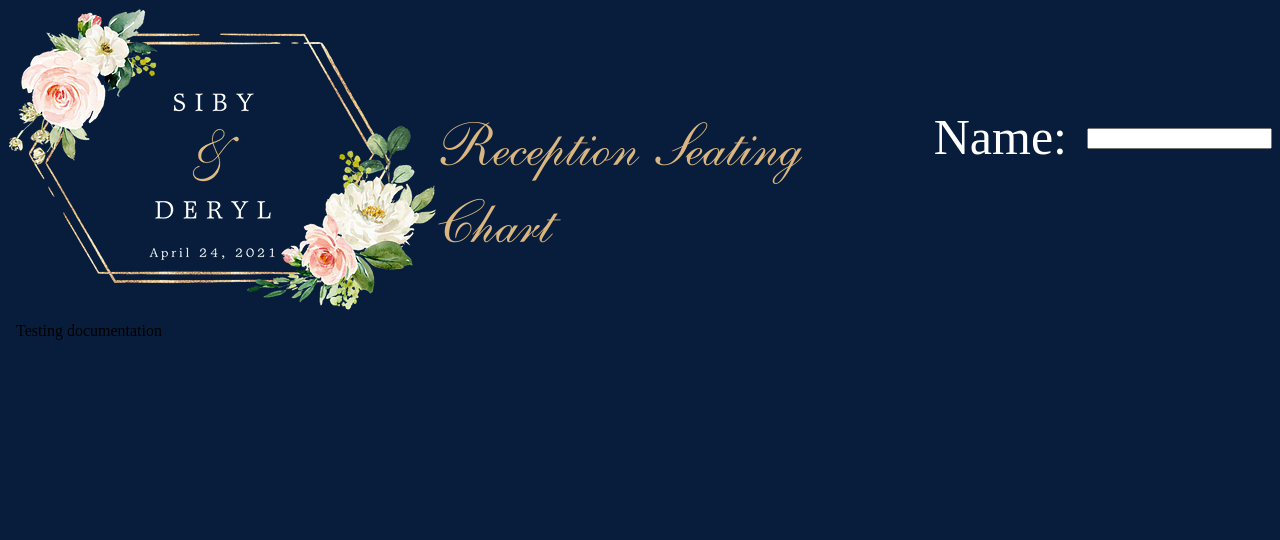
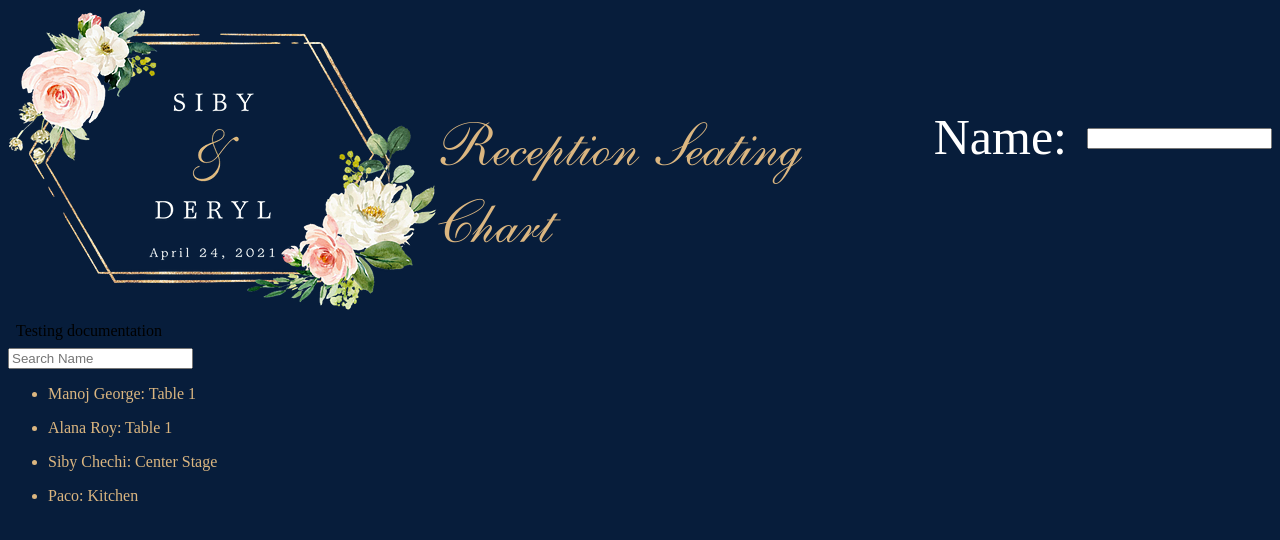
Before and after one commit to manojmpg114/DerylSiby_Wedding, an Angular app in the folder wedding-site/: page / in a window 1280 px wide. Shown: the top 540 px of the page. Built offline with nearby package versions, Linux system fonts and the light colour scheme.

Commit message:
Search model addition
Current state where local dataset can be populated and searched ; ngmodel + input adjustments

```diff
--- a/wedding-site/src/app/app.component.html
+++ b/wedding-site/src/app/app.component.html
@@ -21,6 +21,13 @@
 
 </body>
 
+<div class="md-form">
+  <input type="search" [(ngModel)]="searchText" placeholder="Search Name">
+</div>
+<ul *ngFor="let data of dataset | filter: searchText" class = "list-set">
+  <li>{{data}}</li>
+</ul>
+
 
 
 <router-outlet></router-outlet>
--- a/wedding-site/src/app/app.component.ts
+++ b/wedding-site/src/app/app.component.ts
@@ -7,4 +7,6 @@ import { Component } from '@angular/core';
 })
 export class AppComponent {
   title = 'wedding-site';
+  dataset = ['Manoj George: Table 1', 'Alana Roy: Table 1', 'Siby Chechi: Center Stage', 'Paco: Kitchen'];
+  searchText: string ="";
 }
--- a/wedding-site/src/app/app.module.ts
+++ b/wedding-site/src/app/app.module.ts
@@ -4,13 +4,17 @@ import { BrowserModule } from '@angular/platform-browser';
 import { AppRoutingModule } from './app-routing.module';
 import { AppComponent } from './app.component';
 
+import {FormsModule} from "@angular/forms";
+import { FilterPipe } from './filter.pipe';
+
 @NgModule({
   declarations: [
-    AppComponent
+    AppComponent,
+    FilterPipe
   ],
   imports: [
     BrowserModule,
-    AppRoutingModule
+    AppRoutingModule, FormsModule
   ],
   providers: [],
   bootstrap: [AppComponent]
--- /dev/null
+++ b/wedding-site/src/app/filter.pipe.ts
@@ -0,0 +1,21 @@
+import { Pipe, PipeTransform } from '@angular/core';
+
+@Pipe({
+  name: 'filter'
+})
+export class FilterPipe implements PipeTransform {
+  transform(items: any[], searchText: string): any[] {
+
+    if (!items) {
+      return [];
+    }
+    if (!searchText) {
+      return items;
+    }
+    searchText = searchText.toLocaleLowerCase();
+
+    return items.filter(it => {
+      return it.toLocaleLowerCase().includes(searchText);
+    });
+  }
+}
--- a/wedding-site/src/styles.css
+++ b/wedding-site/src/styles.css
@@ -32,6 +32,10 @@ html { background-color: #071d3b;}
 
 }
 
+.list-set {
+    color:#dbb680
+}
+
 .search{
     font-size: 50px;
     color:white;
```
Also changed, not shown: 1 other file (tests, documents, lock files or other folders).
